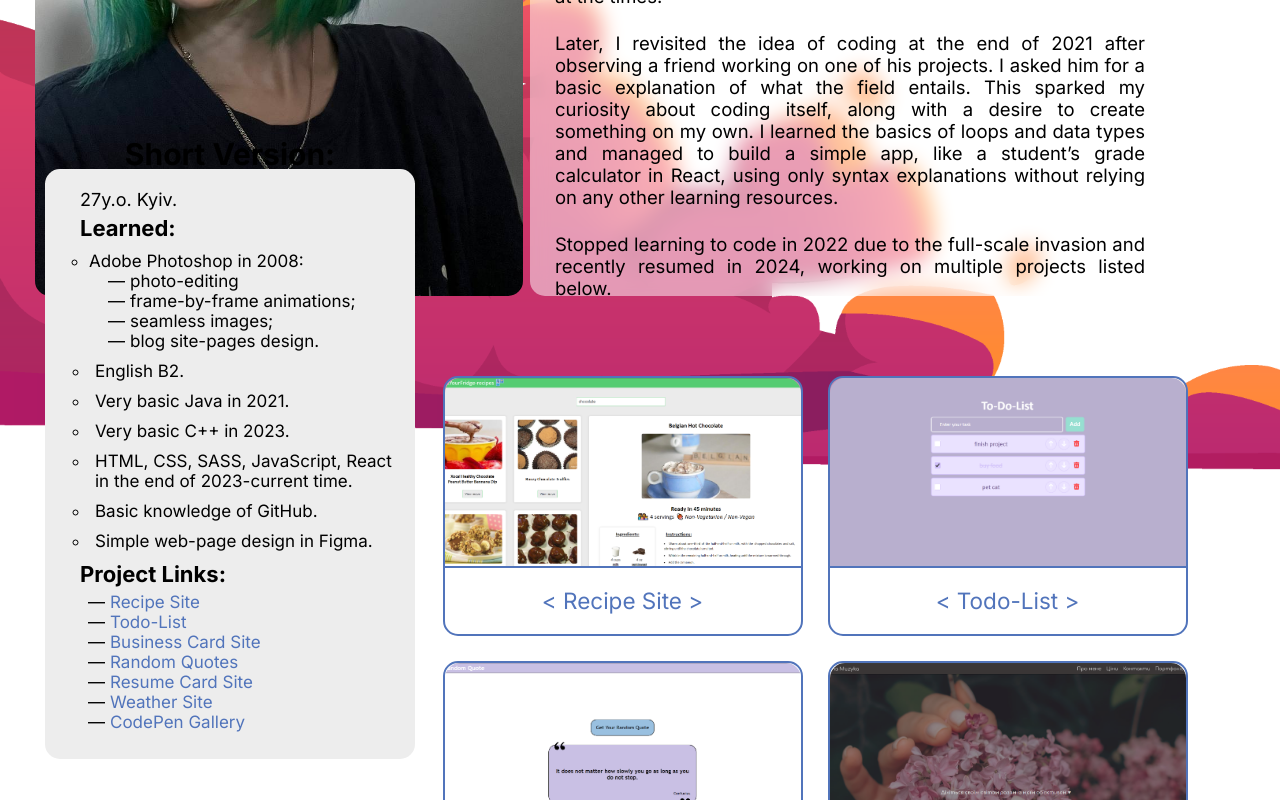
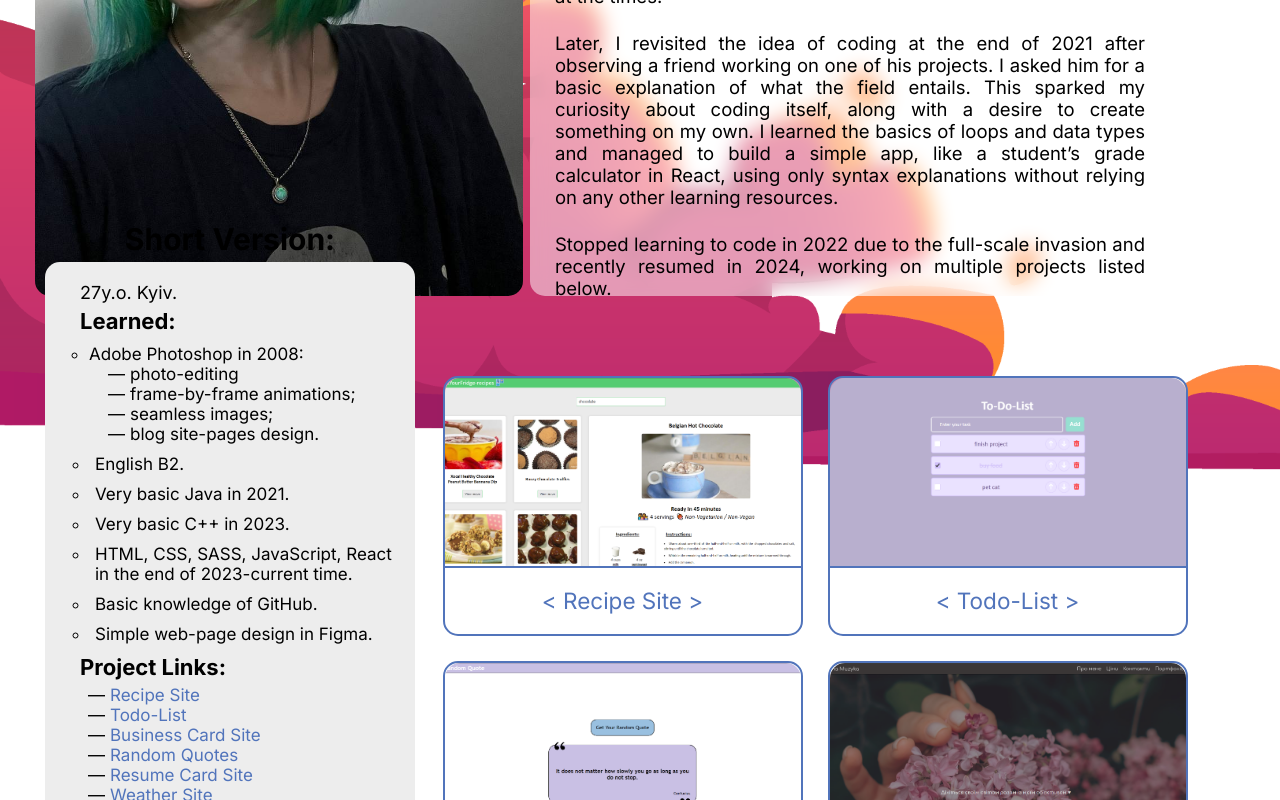
Before and after one commit to MilaPalchenko/portfolio, a React (Vite) app: page /about in a window 1280 px wide. Shown: the part 580-1380 px from the top of the page. Built offline with nearby package versions, Linux system fonts and the light colour scheme.

Commit message:
small fix

```diff
--- a/src/scss/components/_parallax-page.scss
+++ b/src/scss/components/_parallax-page.scss
@@ -48,7 +48,10 @@ html {
         left: 10%;
         font-size: 3.5rem;
     }
-    @media (min-width: 451px) and (min-height: 900px) {
+    @media (min-width: 451px) and (max-height: 918px) {
+        top: 215px;
+    }
+    @media (min-width: 451px) and (min-height: 920px) {
         top: 235px;
     }
 }
--- a/src/scss/components/_short-text-vers.scss
+++ b/src/scss/components/_short-text-vers.scss
@@ -28,6 +28,12 @@
 
             margin-top: -80px;
         }
+        @media (min-width: 451px) and (max-width: 1850px) and (min-height: 920px){
+            position: relative;
+            left: -410px;
+
+            margin-top: -165px;
+        }
 
 
         &__wrap {
@@ -41,6 +47,14 @@
             border-radius: 15px;
             height: 590px;
             width: 37rem;
+
+            @media only screen and (max-width: 451px) {
+                height: 630px;
+            }
+
+            @media (min-width: 451px) and (max-width: 1850px) {
+                top: 75px;
+            }
         }
         &--title {
             position: relative;
@@ -49,7 +63,7 @@
             font-size: 3rem;
             text-align: center;
             @media (min-width: 451px) and (max-width: 1850px) {
-                top: -15px;
+                top: 70px;
             }
         }
         &--text {
```
